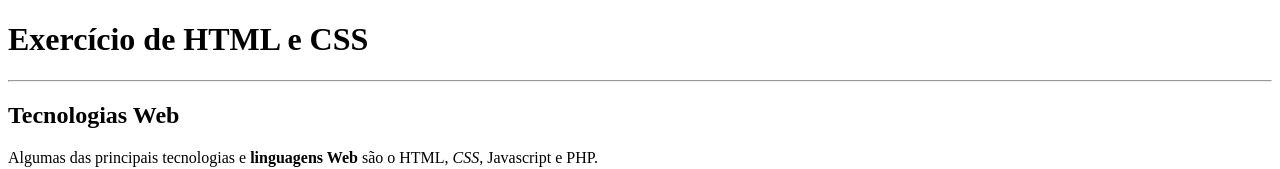
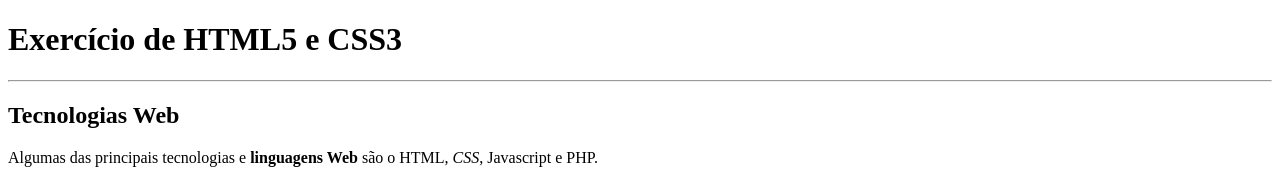
Before and after one commit to pato2008/exercicio-front, a plain HTML site: page index.html in a window 1280 px wide. Shown: the top 169 px of the page. Drawn offline with Linux system fonts and the light colour scheme.

Commit message:
Update index.html

```diff
--- a/index.html
+++ b/index.html
@@ -6,7 +6,7 @@
     <title> Exercício sobre HTML e CSS </title>
 </head>
 <body>
-<h1> Exercício de HTML e CSS</h1>
+<h1> Exercício de HTML5 e CSS3</h1>
 <hr>
 <h2> Tecnologias Web </h2>
 <p> Algumas das principais tecnologias e <b>linguagens Web</b> são o HTML, <i>CSS</i>, Javascript e PHP.</p>
```
